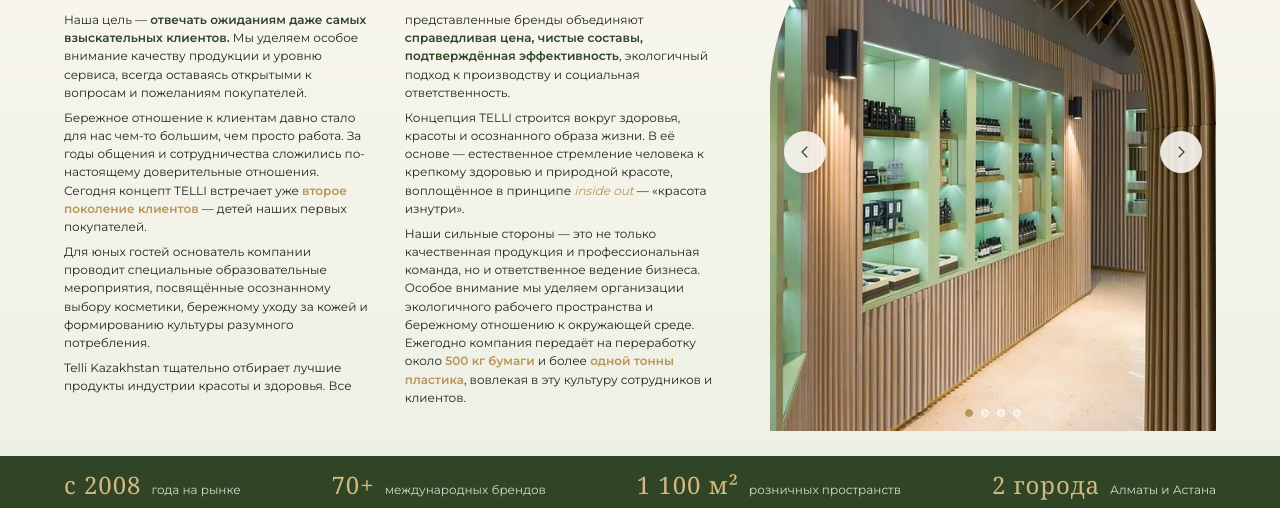
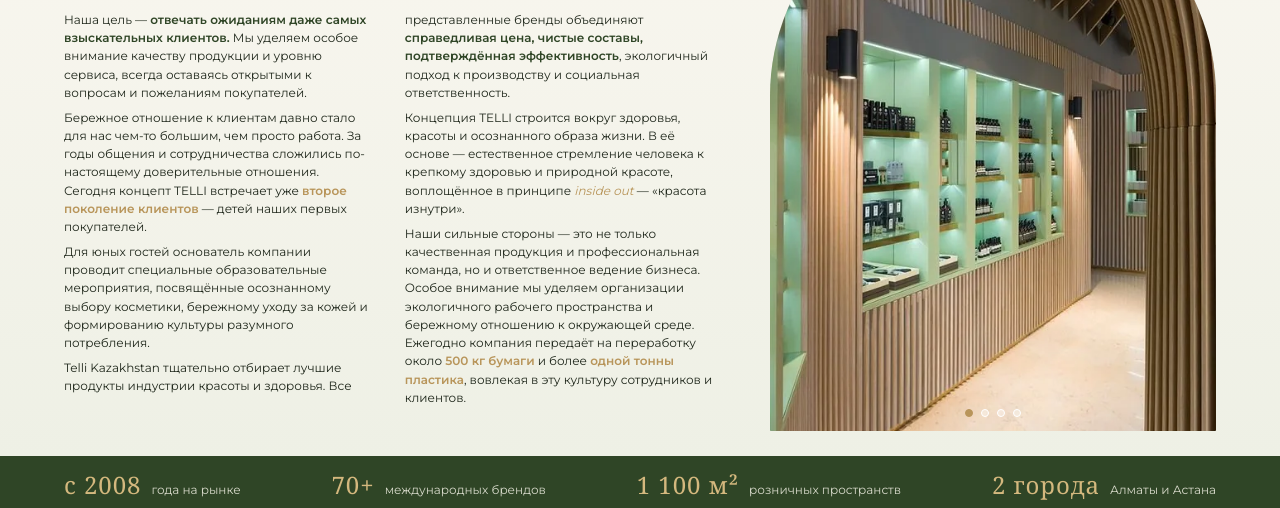
Before and after one commit to digitalvanhess/telli.kz, a plain HTML site: page index.html in a window 1280 px wide. Shown: the part 224-732 px from the top of the page. Drawn offline with nearby package versions, Linux system fonts and the light colour scheme; a web font is replaced by a local one.

Commit message:
Карусели: убраны стрелки, листание точками, свайпом и автопрокруткой
Co-Authored-By: Claude Opus 5.5 <noreply@anthropic.com>

```diff
--- a/index.html
+++ b/index.html
@@ -709,6 +709,6 @@
       </div>
     </footer>
 
-    <script src="js/main.js?v=20261120edits1"></script>
+    <script src="js/main.js?v=20261125noarrows"></script>
   </body>
 </html>
--- a/js/main.js
+++ b/js/main.js
@@ -146,16 +146,6 @@ var CONFIG = {
     var count = slides.length;
     if (count < 2) return;
 
-    var arrow = '<svg viewBox="0 0 24 24" width="18" height="18" aria-hidden="true"><path d="M15 5l-7 7 7 7" fill="none" stroke="currentColor" stroke-width="1.6"/></svg>';
-    var prev = document.createElement('button');
-    prev.className = 'slider__btn slider__btn--prev';
-    prev.type = 'button';
-    prev.setAttribute('aria-label', 'Предыдущее фото');
-    prev.innerHTML = arrow;
-    var next = prev.cloneNode(true);
-    next.className = 'slider__btn slider__btn--next';
-    next.setAttribute('aria-label', 'Следующее фото');
-
     var dots = document.createElement('div');
     dots.className = 'slider__dots';
     for (var i = 0; i < count; i++) {
@@ -166,7 +156,7 @@ var CONFIG = {
       d.dataset.i = i;
       dots.appendChild(d);
     }
-    slider.append(prev, next, dots);
+    slider.append(dots);
 
     var current = 0;
     var index = function () { return Math.round(track.scrollLeft / track.clientWidth); };
@@ -179,8 +169,6 @@ var CONFIG = {
       [].forEach.call(dots.children, function (d, n) { d.classList.toggle('is-active', n === current); });
     };
 
-    prev.addEventListener('click', function () { go(current - 1); restart(); });
-    next.addEventListener('click', function () { go(current + 1); restart(); });
     dots.addEventListener('click', function (e) {
       var d = e.target.closest('.slider__dot');
       if (d) { go(+d.dataset.i); restart(); }
```
